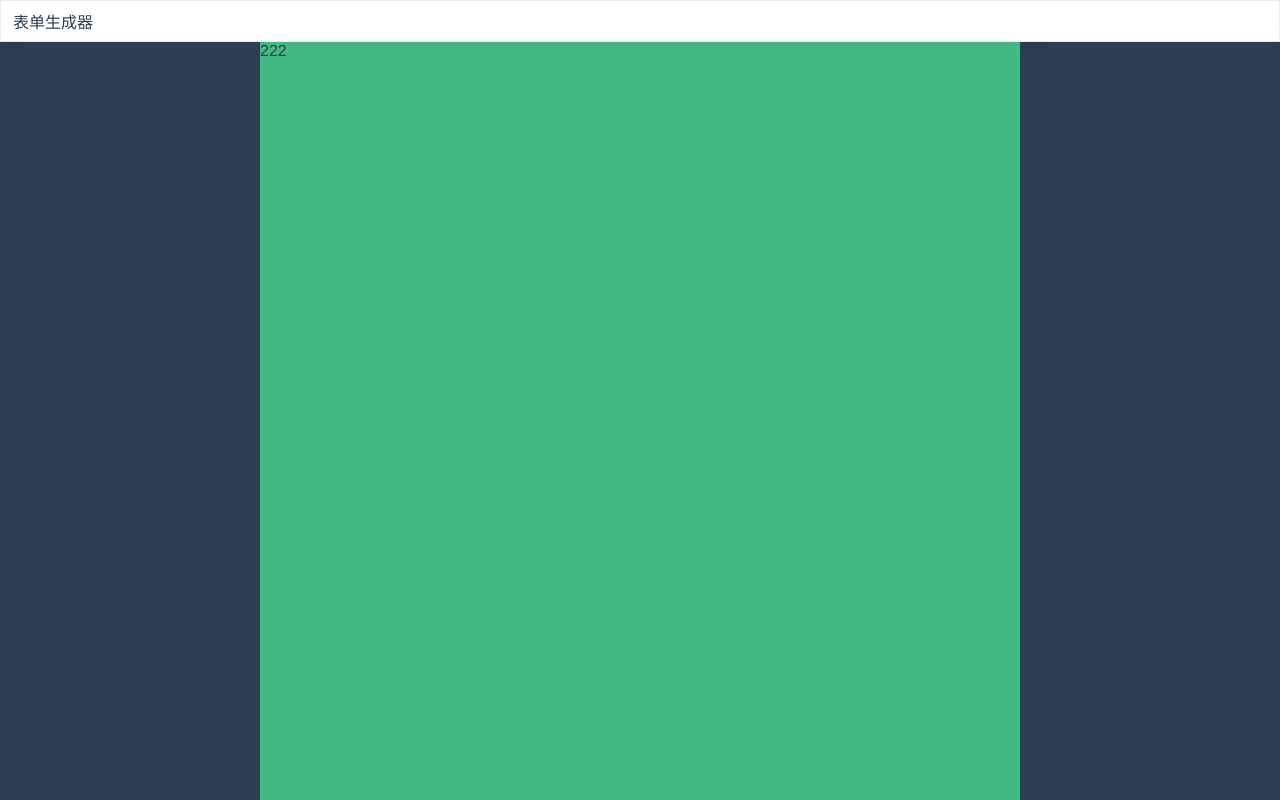
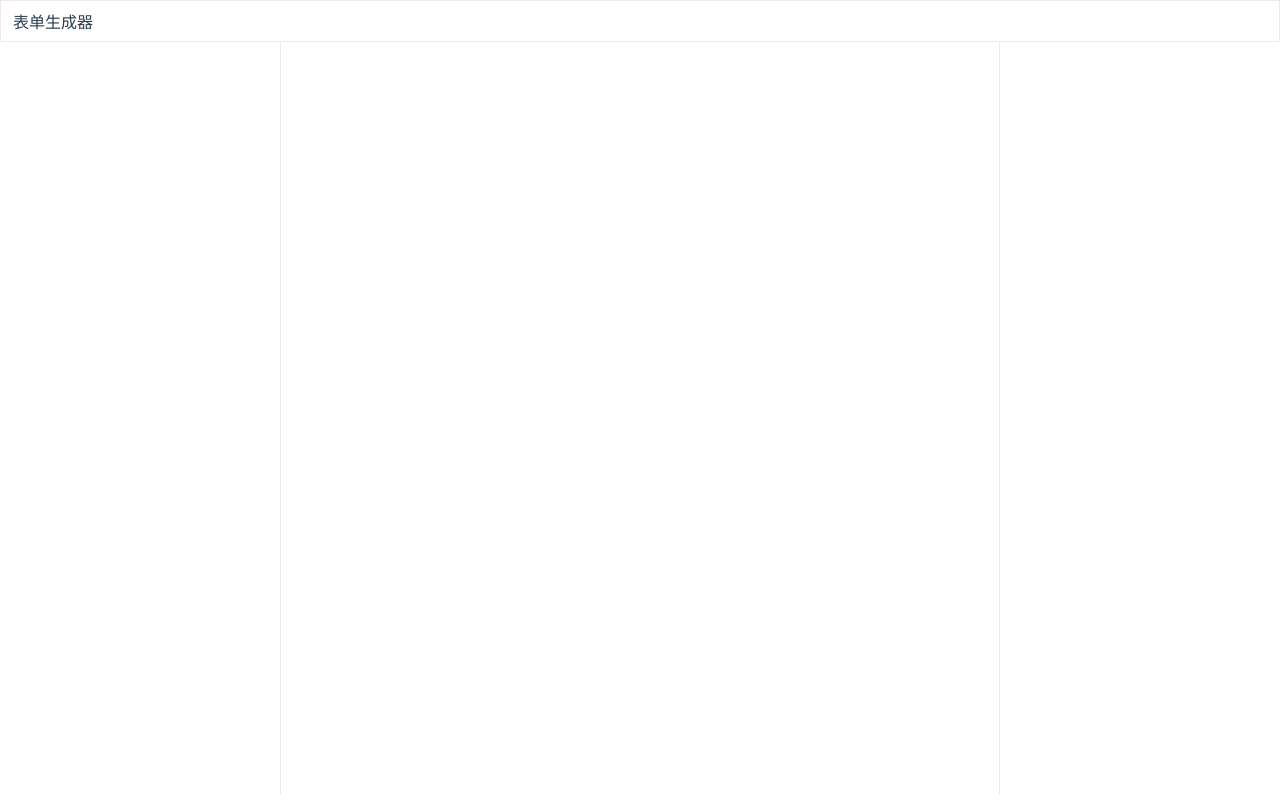
Before and after one commit to Sundae97/sundae-form-generator, a Vue app: page /#/ in a window 1280 px wide. Built offline with nearby package versions, Linux system fonts and the light colour scheme.

Commit message:
init index

```diff
--- a/src/styles/index.scss
+++ b/src/styles/index.scss
@@ -1,9 +1,10 @@
-$headerHeight: 42px;
-$leftBoardWidth: 260px;
-$rightBoardWidth: 260px;
+$headerHeight: 48px;
+$leftBoardWidth: 280px;
+$rightBoardWidth: 280px;
 
 .el-main {
   padding: 0px;
+  overflow: hidden;
 }
 
 .el-header {
@@ -13,75 +14,42 @@ $rightBoardWidth: 260px;
 }
 
 .left-board {
-  width: $leftBoardWidth;
+  height: calc(100vh - #{$leftBoardWidth});
+  display: inline;
+  width: 260px;
   position: absolute;
-  left: 0;
-  top: 0;
-}
 
-.left-scrollbar {
-  height: calc(100vh - #{$headerHeight});
-  overflow: hidden;
-}
-
-.center-scrollbar {
-  height: calc(100vh - #{$headerHeight});
-  overflow: hidden;
-  border-left: 1px solid #f1e8e8;
-  border-right: 1px solid #f1e8e8;
-  box-sizing: border-box;
+  .el-scrollbar.el-scrollbar__wrap {
+    height: calc(100vh - #{$headerHeight});
+    overflow: hidden;
+  }
 }
 
 .center-board {
-  width: auto;
-  margin: 0 $rightBoardWidth 0 $leftBoardWidth;
-  box-sizing: border-box;
+  height: calc(100vh - #{$headerHeight});
+  display: inline;
+  left: 0px;
+  right: 0px;
+  margin: 0px $rightBoardWidth 0px $leftBoardWidth;
+  position: absolute;
+  border-left: 1px solid #f1e8e8;
+  border-right: 1px solid #f1e8e8;
+  .el-scrollbar.el-scrollbar__wrap {
+    height: calc(100vh - #{$headerHeight});
+    overflow: hidden;
+  }
 }
 
 .right-board {
-  width: $rightBoardWidth;
+  height: calc(100vh - #{$rightBoardWidth});
+  display: inline;
+  width: 260px;
+  right: 0px;
   position: absolute;
-  right: 0;
-  top: 0;
-  padding-top: 3px;
-  padding-right: 18px;
 
-  .field-box {
-    position: relative;
-    box-sizing: border-box;
+  .el-scrollbar.el-scrollbar__wrap {
+    height: calc(100vh - #{$headerHeight});
     overflow: hidden;
-  }
-
-  .el-scrollbar {
-    height: #{$headerHeight};
-  }
-}
-
-.drawing-board {
-  height: 100%;
-  position: relative;
-
-  .components-body {
-    padding: 0;
-    margin: 0;
-    font-size: 0;
-  }
-
-  .sortable-ghost {
-    position: relative;
-    display: block;
-    overflow: hidden;
-
-    &::before {
-      content: " ";
-      position: absolute;
-      left: 0;
-      right: 0;
-      top: 0;
-      height: 3px;
-      background: rgb(89, 89, 223);
-      z-index: 2;
-    }
   }
 }
 
--- a/src/views/Index.vue
+++ b/src/views/Index.vue
@@ -4,9 +4,21 @@
             <span>表单生成器</span>
         </el-header>
         <el-main>
-            <div style="height:calc(100vh - 42px);display: inline;background-color: #2c3e50;width: 260px;position: absolute;">111</div>
-            <div style="height:calc(100vh - 42px);display: inline;background-color: #42b983;left:0px; right:0px;margin:0px 260px;position: absolute;">222</div>
-            <div style="height:calc(100vh - 42px);display: inline;background-color: #2c3e50;width: 260px;right:0px;position: absolute;">333</div>
+            <div class="left-board">
+                <el-scrollbar>
+
+                </el-scrollbar>
+            </div>
+            <div class="center-board">
+                <el-scrollbar>
+
+                </el-scrollbar>
+            </div>
+            <div class="right-board">
+                <el-scrollbar>
+
+                </el-scrollbar>
+            </div>
             <!--            <div class="left-board">-->
             <!--                <el-srollbar class="left-scrollbar">-->
             <!--                    <LeftBoard/>-->
```
Also changed, not shown: 1 other file (tests, documents, lock files or other folders). Lines whose indentation alone changed are shown as unchanged.
